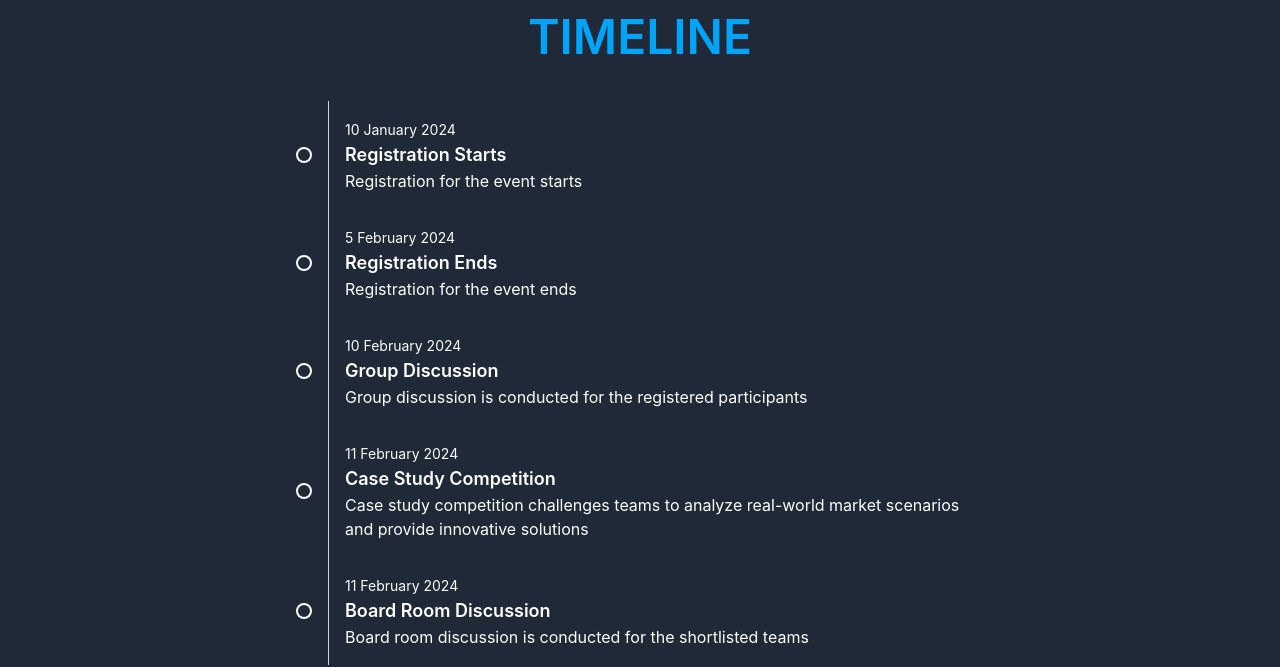
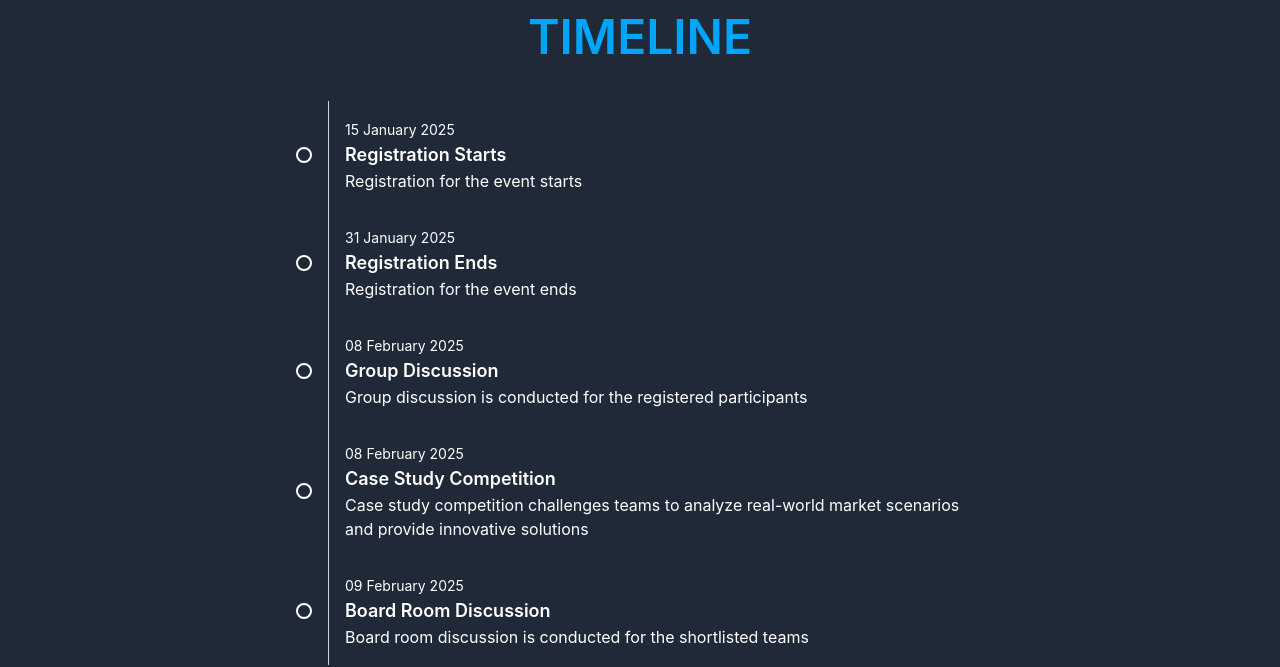
Before and after one commit to venom76568/ceo25-public, a React (Create React App) app: page / in a window 1280 px wide. Shown: the part 1440-2107 px from the top of the page. Built offline with nearby package versions, Linux system fonts and the light colour scheme.

Commit message:
Update Timeline1.jsx

```diff
--- a/src/components/Timeline1.jsx
+++ b/src/components/Timeline1.jsx
@@ -23,27 +23,27 @@ const Timeline = () => {
       </h2>
       <ol className="relative max-w-2xl">
         <TimelineItem
-          date="10 January 2024"
+          date="15 January 2025"
           title="Registration Starts"
           description="Registration for the event starts"
         />
         <TimelineItem
-          date="5 February 2024"
+          date="31 January 2025"
           title="Registration Ends"
           description="Registration for the event ends"
         />
         <TimelineItem
-          date="10 February 2024"
+          date="08 February 2025"
           title="Group Discussion"
           description="Group discussion is conducted for the registered participants"
         />
         <TimelineItem
-          date="11 February 2024"
+          date="08 February 2025"
           title="Case Study Competition"
           description="Case study competition challenges teams to analyze real-world market scenarios and provide innovative solutions"
         />
         <TimelineItem
-          date="11 February 2024"
+          date="09 February 2025"
           title="Board Room Discussion"
           description="Board room discussion is conducted for the shortlisted teams"
         />
```
